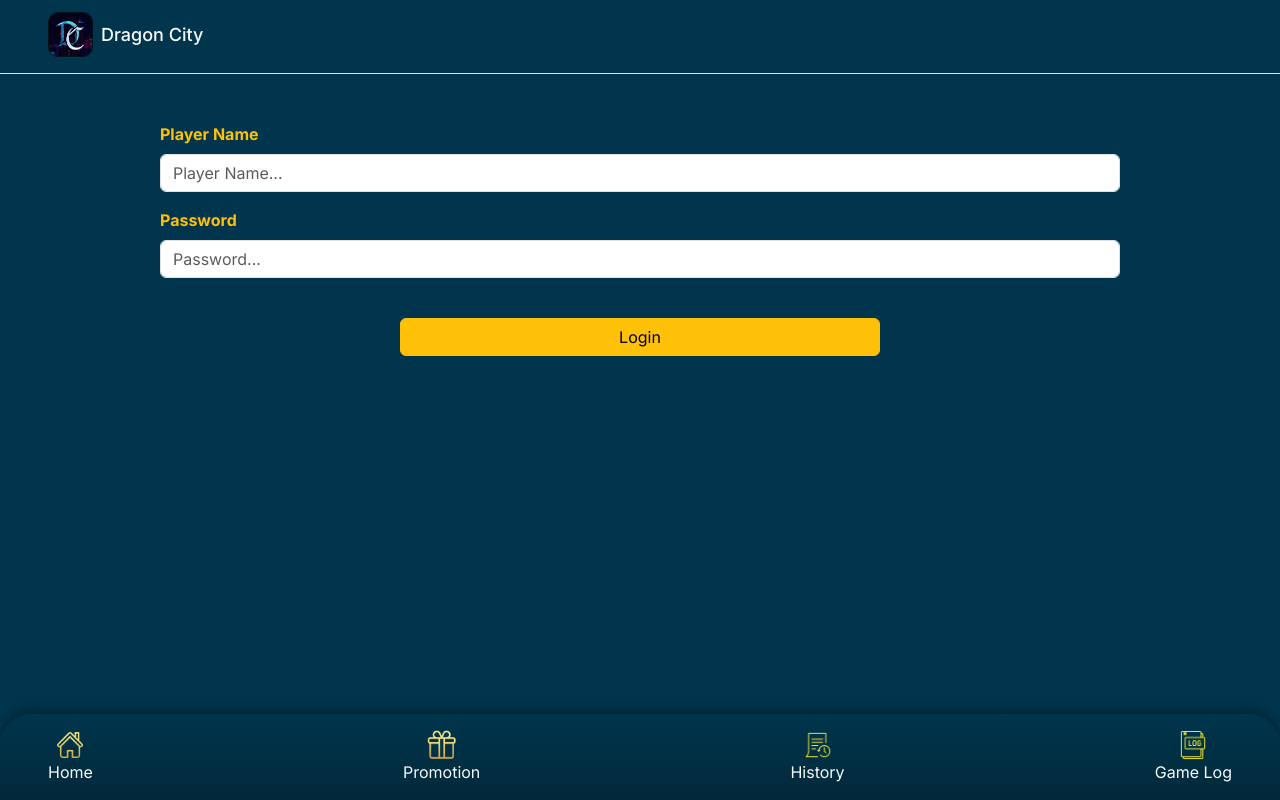
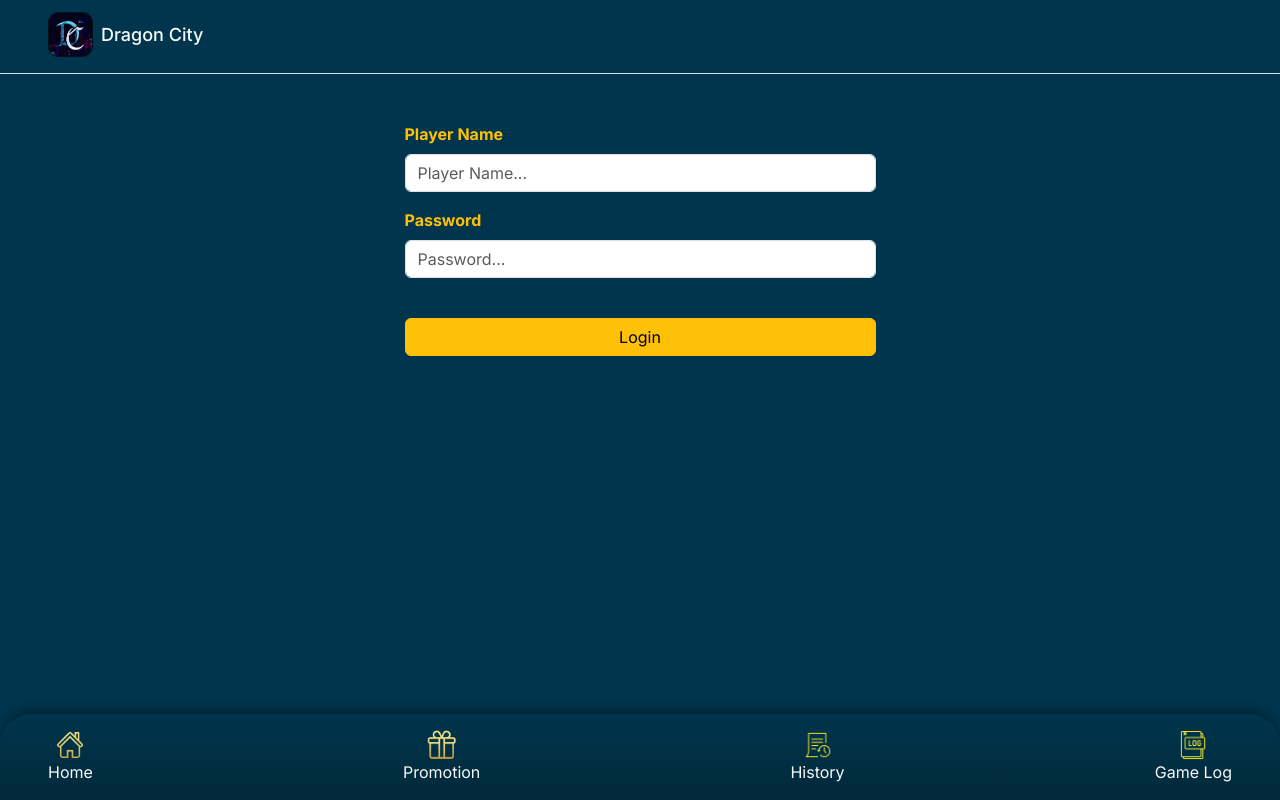
Before and after one commit to DelightDevTeam/shwe_dragon_slot_1_b, a React (Vite) app: page /login in a window 1280 px wide. Built offline with nearby package versions, Linux system fonts and the light colour scheme; no server answers.

Commit message:
login ui fixed

```diff
--- a/src/pages/Login.jsx
+++ b/src/pages/Login.jsx
@@ -76,10 +76,12 @@ function Login() {
   return (
     <>
       {!auth && (
+          <div className="row">
+            <div className="col-md-6 offset-md-3">
               <Form
                 noValidate
                 validated={validated}
-          className="px-md-0 w-75  mt-5 mx-auto"
+                className="w-75 mt-5 mx-auto"
                 onSubmit={handleSubmit(onSubmit)}
               >
                 {errorMessage && (
@@ -91,6 +93,7 @@ function Login() {
                     {errorMessage}
                   </div>
                 )}
+
                 <Form.Group className="mb-3" controlId="formBasicEmail">
                   <Form.Label className="text-warning fw-bolder">
                     Player Name
@@ -120,11 +123,14 @@ function Login() {
                 </Form.Group>
 
                 <div className="text-center">
-            <Button variant="warning" className="w-50 mt-4" type="submit">
+                  <Button variant="warning" className="w-100 mt-4" type="submit">
                     Login
                   </Button>
                 </div>
               </Form>
+            </div>
+          </div>
+
       )}
     </>
   );
```
Lines whose indentation alone changed are shown as unchanged.
